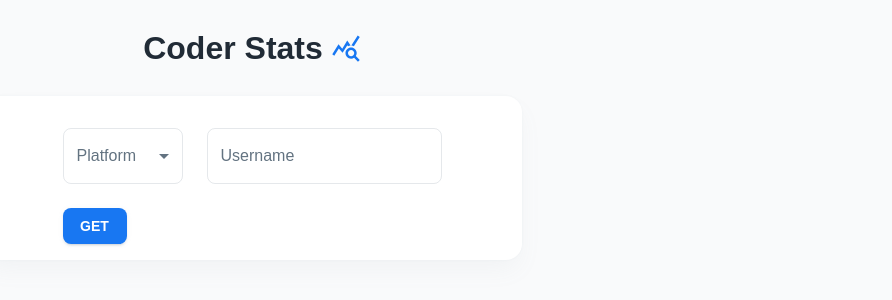
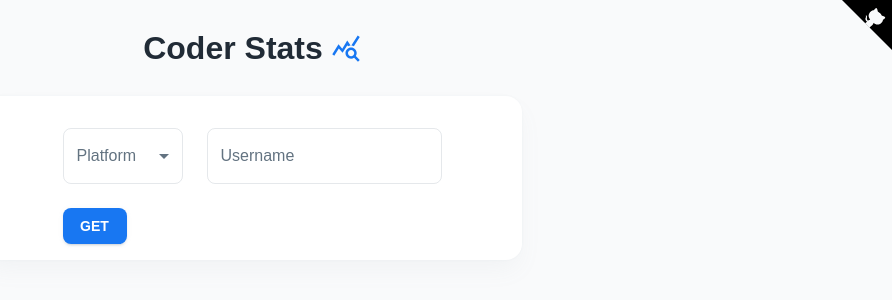
Before and after one commit to avantika-319/CoderStats-FrontEnd, a React (Create React App) app: page / in a window 1280 px wide. Shown: the top 300 px of the page, without its empty margins (388-1280 px from the left). Built offline with nearby package versions, Linux system fonts and the light colour scheme; no server answers.

Commit message:
added github url

```diff
--- a/src/App.js
+++ b/src/App.js
@@ -165,7 +165,34 @@
         message={toastMessage}
         onClose={handleToastClose}
       />
-
+       <a
+        href="https://github.com/avantika-319/CoderStats-FrontEnd"
+        title="Fork me on GitHub"
+        class="github-corner"
+        target="_blank"
+        rel="noreferrer"
+      >
+        <svg
+          width="50"
+          height="50"
+          viewBox="0 0 250 250"
+          className="relative z-20 h-20 w-20"
+        >
+          <title>Fork me on GitHub</title>
+          <path d="M0 0h250v250"></path>
+          <path
+            d="M127.4 110c-14.6-9.2-9.4-19.5-9.4-19.5 3-7 1.5-11 1.5-11-1-6.2 3-2 3-2 4 4.7 2 11 2 11-2.2 10.4 5 14.8 9 16.2"
+            fill="currentColor"
+            style={{ transformOrigin: "130px 110px" }}
+            class="octo-arm"
+          ></path>
+          <path
+            d="M113.2 114.3s3.6 1.6 4.7.6l15-13.7c3-2.4 6-3 8.2-2.7-8-11.2-14-25 3-41 4.7-4.4 10.6-6.4 16.2-6.4.6-1.6 3.6-7.3 11.8-10.7 0 0 4.5 2.7 6.8 16.5 4.3 2.7 8.3 6 12 9.8 3.3 3.5 6.7 8 8.6 12.3 14 3 16.8 8 16.8 8-3.4 8-9.4 11-11.4 11 0 5.8-2.3 11-7.5 15.5-16.4 16-30 9-40 .2 0 3-1 7-5.2 11l-13.3 11c-1 1 .5 5.3.8 5z"
+            fill="currentColor"
+            class="octo-body"
+          ></path>
+        </svg>
+      </a>
       <Box style={{display:'flex', alignItems:'center', justifyContent:'center'}} my={3}>
       <Typography variant="h3" fontWeight={"bold"}>
         Coder Stats
--- a/src/index.css
+++ b/src/index.css
@@ -7,6 +7,18 @@
   -moz-osx-font-smoothing: grayscale;
 }
 
+.github-corner svg {
+  position:absolute;
+  right:0;
+  top:0;
+  mix-blend-mode:darken;
+  color:#ffffff;
+  fill:#000000;
+}
+.github-corner:hover .octo-arm {
+  animation:octocat-wave .56s;
+}
+
 code {
   font-family: source-code-pro, Menlo, Monaco, Consolas, 'Courier New',
     monospace;
```
